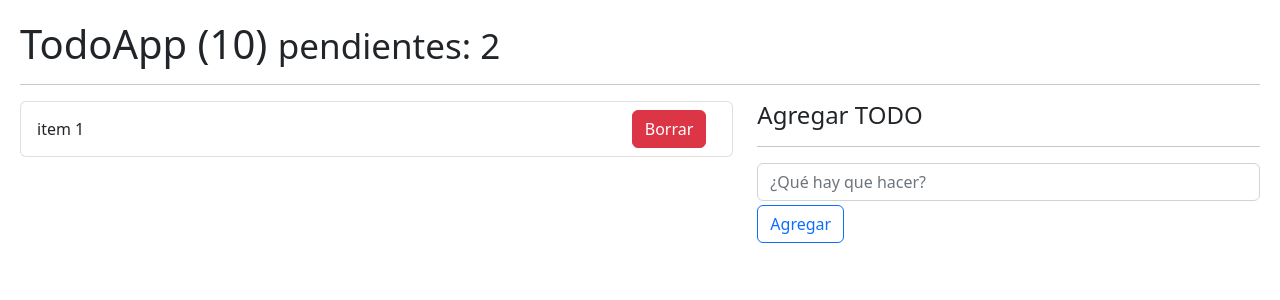
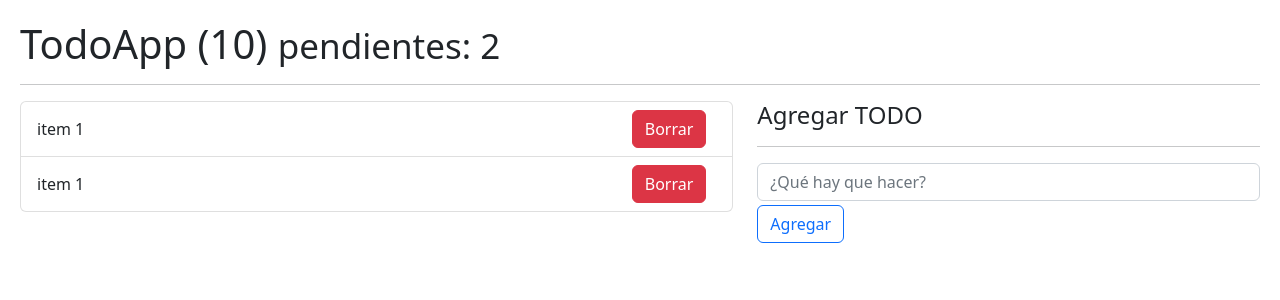
Before and after one commit to hectoralvaez/05-hook-app, a React (Vite) app: page / in a window 1280 px wide. Shown: the top 300 px of the page. Built offline with nearby package versions, Linux system fonts and the light colour scheme.

Commit message:
🪝 143. Creando el cascarón de la lista de TODOs (v2)

```diff
--- a/src/08-useReducer/TodoApp.jsx
+++ b/src/08-useReducer/TodoApp.jsx
@@ -25,10 +25,14 @@
             <div className="row">
                 <div className="col-7">
                     <ul className="list-group">
-                        <li className="list-group-item d-flex justify-content-between">
-                            <span className="align-self-center">item 1</span>
-                            <button className="btn btn-danger">Borrar</button>
-                        </li>
+                        {
+                            todos.map( todo => (
+                                <li key={ todo.id } className="list-group-item d-flex justify-content-between">
+                                    <span className="align-self-center">item 1</span>
+                                    <button className="btn btn-danger">Borrar</button>
+                                </li>
+                            ))
+                        }
                     </ul>
                 </div>
                 <div className="col-5">
```
